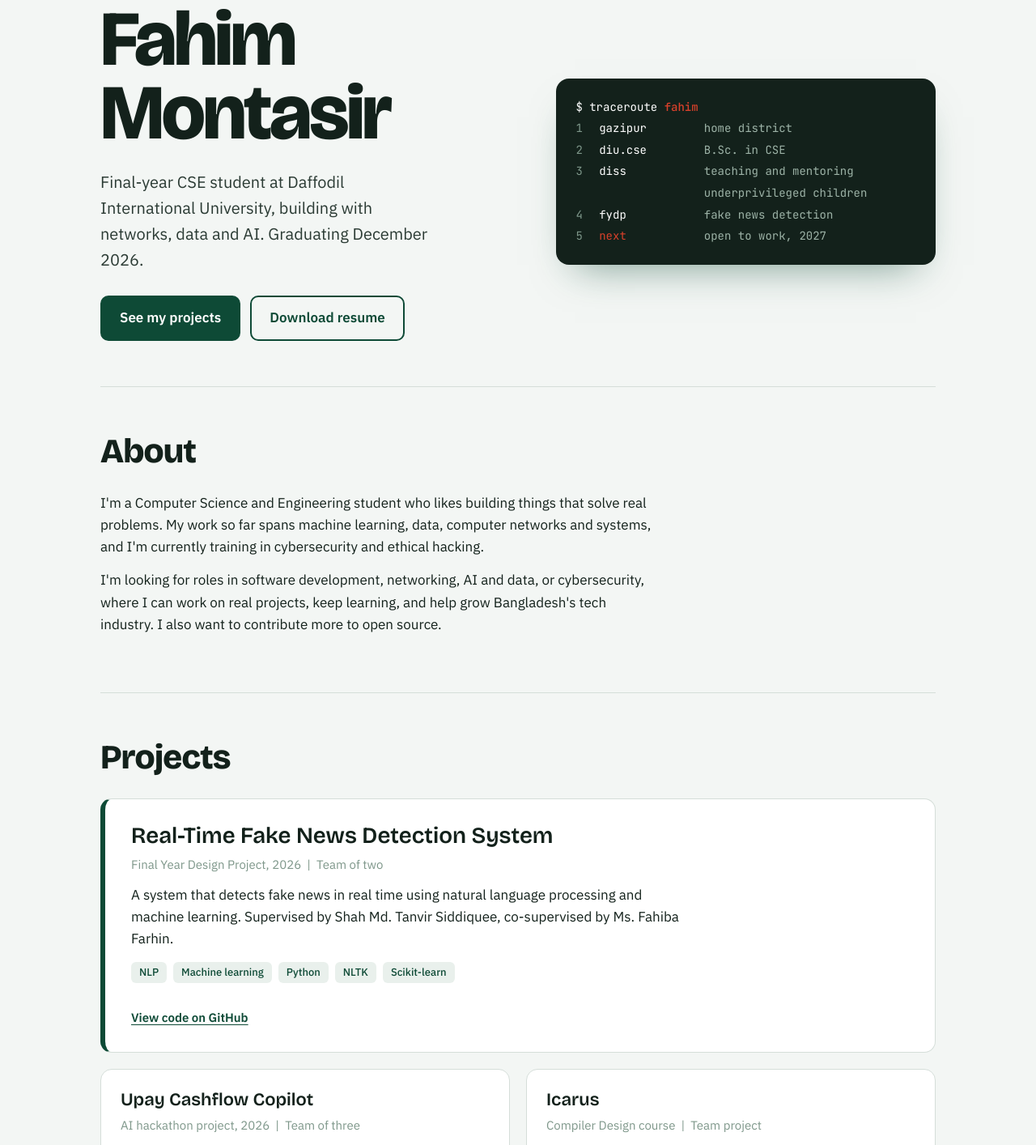
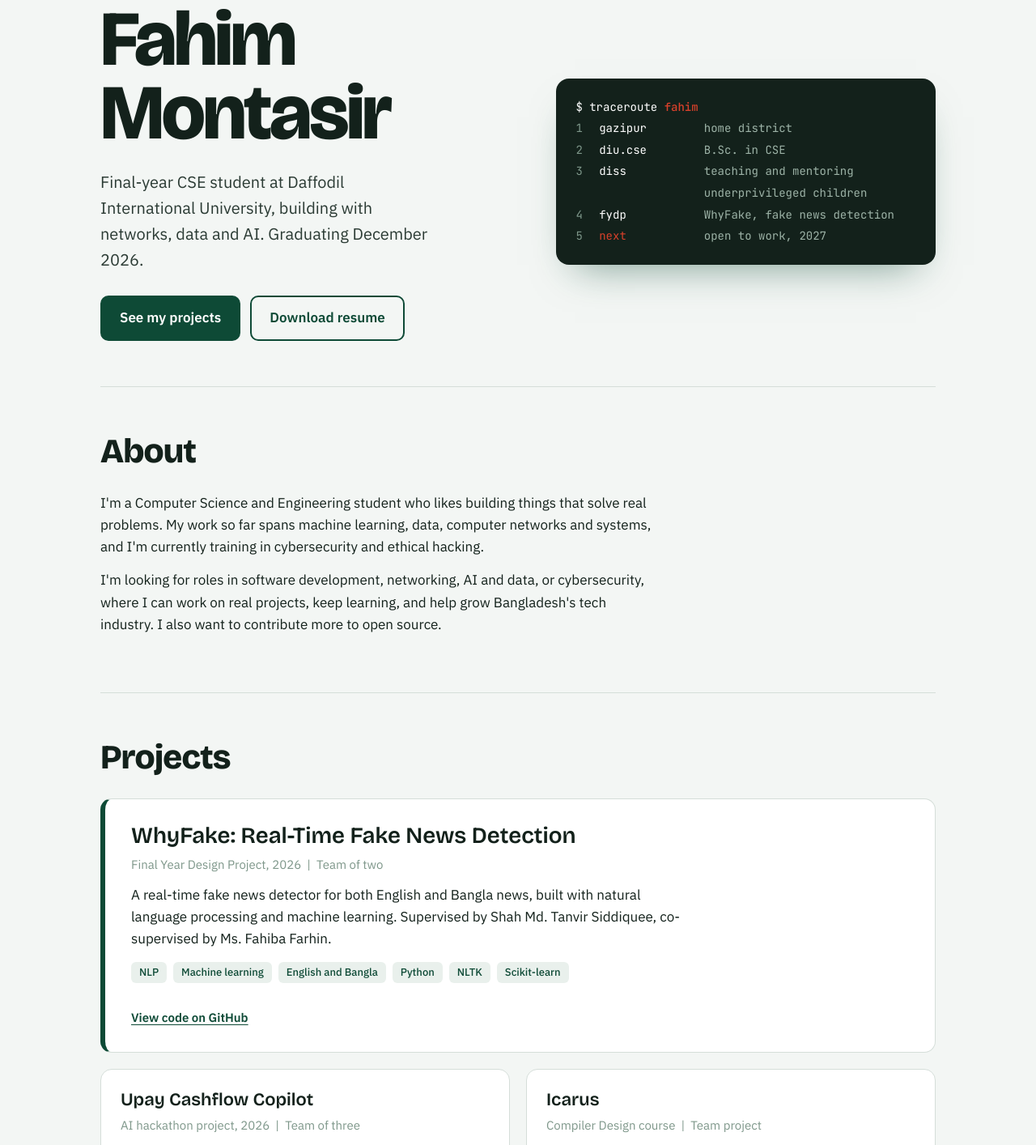
Before and after one commit to inglorious-star/inglorious-star.github.io, a plain HTML site: page index.html in a window 1280 px wide. Shown: the part 134-1548 px from the top of the page at 81% size. Drawn offline with nearby package versions, Linux system fonts and the light colour scheme.

Commit message:
Revise project name and description for WhyFake
Updated project details for the fake news detection system, including a new name and enhanced description.

```diff
--- a/index.html
+++ b/index.html
@@ -148,7 +148,7 @@
       <div class="hop" style="animation-delay:.2s"><span class="n">1</span><span class="h">gazipur</span><span class="d">home district</span></div>
       <div class="hop" style="animation-delay:.5s"><span class="n">2</span><span class="h">diu.cse</span><span class="d">B.Sc. in CSE</span></div>
       <div class="hop" style="animation-delay:.8s"><span class="n">3</span><span class="h">diss</span><span class="d">teaching and mentoring underprivileged children</span></div>
-      <div class="hop" style="animation-delay:1.1s"><span class="n">4</span><span class="h">fydp</span><span class="d">fake news detection</span></div>
+      <div class="hop" style="animation-delay:1.1s"><span class="n">4</span><span class="h">fydp</span><span class="d">WhyFake, fake news detection</span></div>
       <div class="hop last" style="animation-delay:1.4s"><span class="n">5</span><span class="h">next</span><span class="d">open to work, 2027</span></div>
     </div>
   </div>
@@ -167,11 +167,11 @@
       <div class="projects">
 
         <article class="proj lead">
-          <h3>Real-Time Fake News Detection System</h3>
+          <h3>WhyFake: Real-Time Fake News Detection</h3>
           <p class="sub">Final Year Design Project, 2026 &nbsp;|&nbsp; Team of two</p>
-          <p>A system that detects fake news in real time using natural language processing and machine learning. Supervised by Shah Md. Tanvir Siddiquee, co-supervised by Ms. Fahiba Farhin.</p>
-          <ul class="tags"><li>NLP</li><li>Machine learning</li><li>Python</li><li>NLTK</li><li>Scikit-learn</li></ul>
-          <a class="code" href="https://github.com/inglorious-star/Fake-News-Detection-NLP">View code on GitHub</a>
+          <p>A real-time fake news detector for both English and Bangla news, built with natural language processing and machine learning. Supervised by Shah Md. Tanvir Siddiquee, co-supervised by Ms. Fahiba Farhin.</p>
+          <ul class="tags"><li>NLP</li><li>Machine learning</li><li>English and Bangla</li><li>Python</li><li>NLTK</li><li>Scikit-learn</li></ul>
+          <a class="code" href="https://github.com/inglorious-star/WhyFake">View code on GitHub</a>
         </article>
 
         <article class="proj">
```
